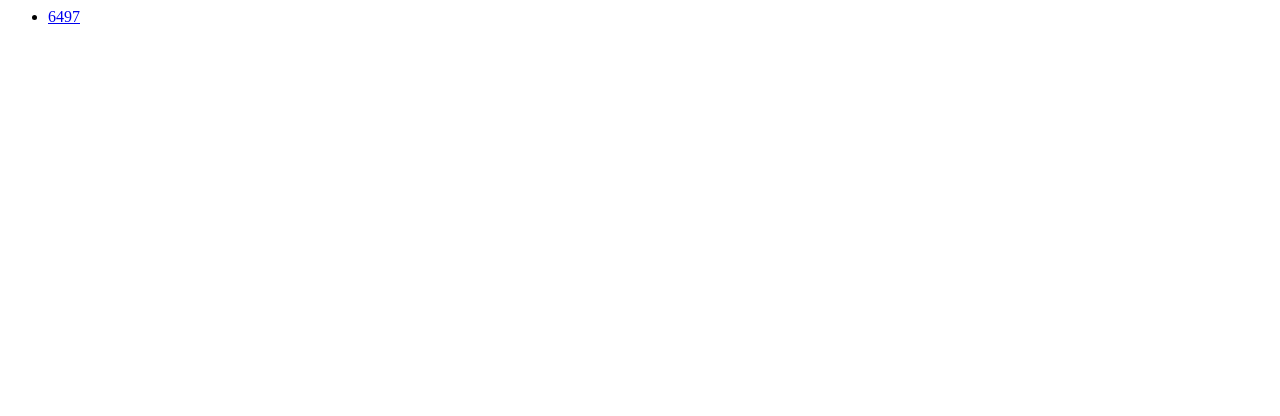
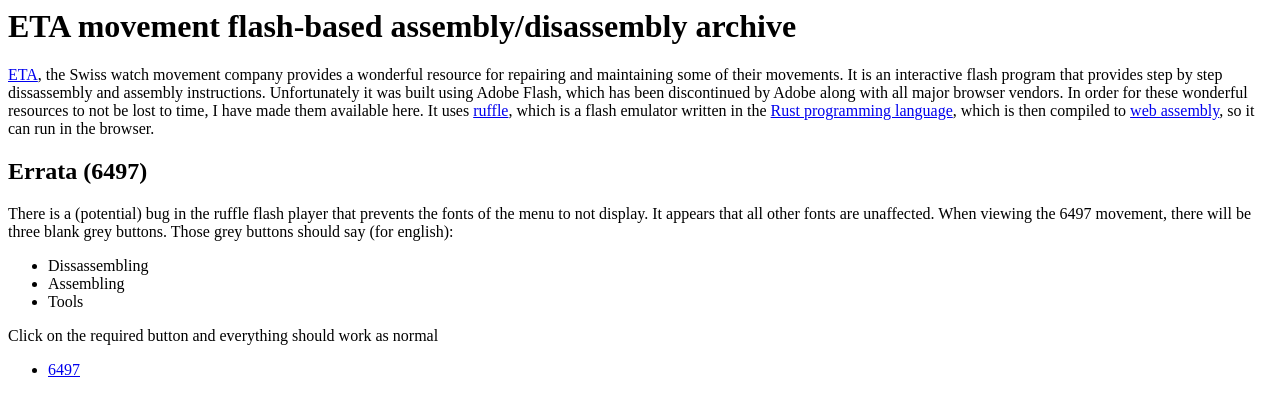
Before and after one commit to gorbypark/etaswf, a plain HTML site: page index.html in a window 1280 px wide. Drawn offline with Linux system fonts and the light colour scheme.

Commit message:
Add introduction and 6497 errata

```diff
--- a/index.html
+++ b/index.html
@@ -3,6 +3,33 @@
     <title>ETA movement flash manual archive</title>
   </head>
   <body>
+    <h1>ETA movement flash-based assembly/disassembly archive</h1>
+    <p>
+      <a href="https://eta.ch">ETA</a>, the Swiss watch movement company
+      provides a wonderful resource for repairing and maintaining some of their
+      movements. It is an interactive flash program that provides step by step
+      dissassembly and assembly instructions. Unfortunately it was built using
+      Adobe Flash, which has been discontinued by Adobe along with all major
+      browser vendors. In order for these wonderful resources to not be lost to
+      time, I have made them available here. It uses
+      <a href="https://ruffle.rs">ruffle</a>, which is a flash emulator written
+      in the <a href="https://www.rust-lang.org">Rust programming language</a>,
+      which is then compiled to
+      <a href="https://webassembly.org">web assembly</a>, so it can run in the
+      browser.
+    </p>
+    <h2>Errata (6497)</h2>
+    <p>
+      There is a (potential) bug in the ruffle flash player that prevents the fonts of the menu to not display.  It appears that all other fonts are unaffected.  When viewing the 6497 movement, there will be three blank grey buttons.  Those grey buttons should say (for english):
+      <ul>
+        <li>
+          Dissassembling
+        </li>
+        <li>Assembling</li>
+        <li>Tools</li>
+      </ul>
+      Click on the required button and everything should work as normal
+    </p>
     <ul>
       <li>
         <a href="6497/index.html">6497</a>
```
